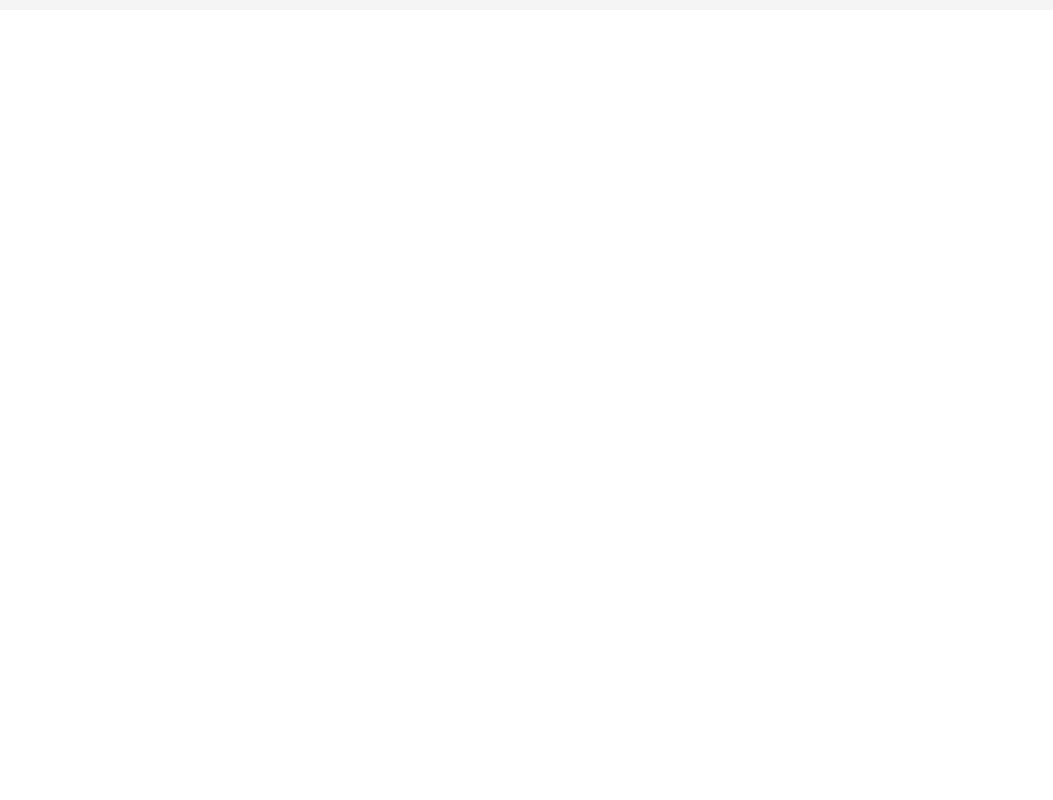
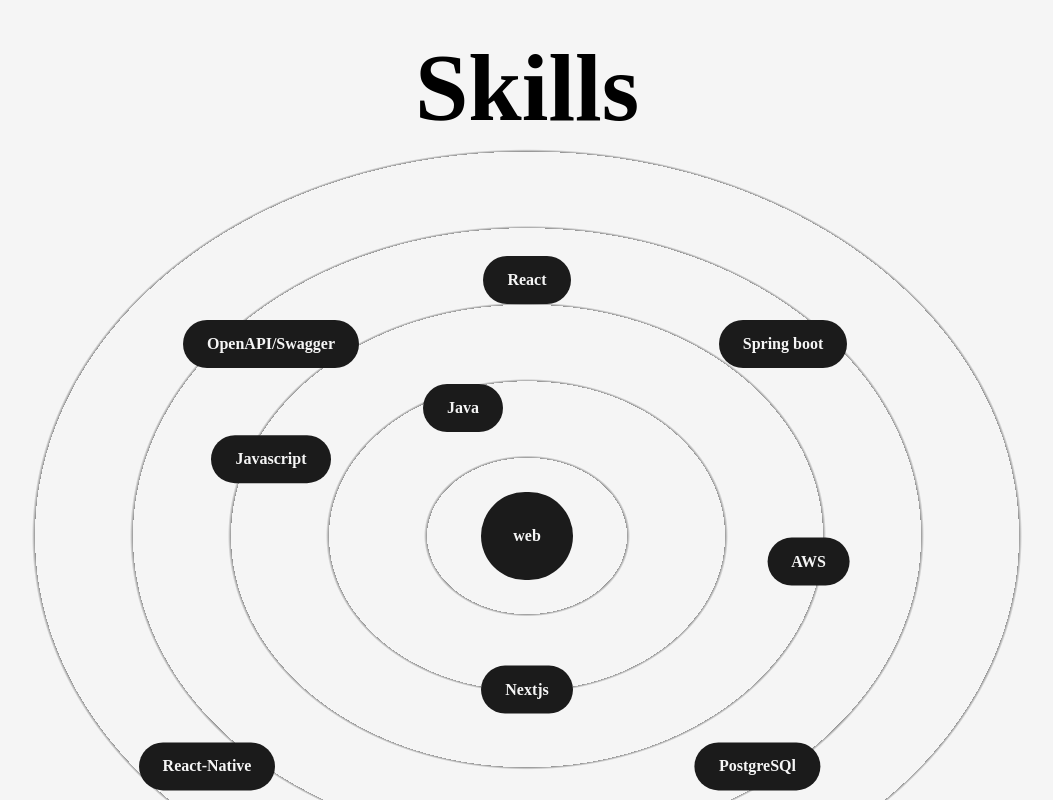
Before and after one commit to miharyjoe/Portfolio, a Next.js app: page /about in a window 1280 px wide. Shown: the part 980-1780 px from the top of the page, without its empty margins (113-1166 px from the left). Before the commit the page ends 990 px from the top, so only its background shows below. Built offline with nearby package versions, Linux system fonts and the light colour scheme.

Commit message:
feat: add skills

```diff
--- /dev/null
+++ b/src/components/Skills.js
@@ -0,0 +1,45 @@
+import React from "react";
+import { motion } from "framer-motion";
+
+const Skill = ({ name, x, y }) => {
+  return (
+    <motion.div
+      className="flex items-center justify-center rounded-full font-semibold
+     bg-dark text-light py-3 px-6 shadow-dark cursor-pointer absolute "
+      whileHover={{ scale: 1.05 }}
+      initial={{ x: 0, y: 0 }}
+      whileInView={{ x: x, y: y }}
+      transition={{ duration: 1.5 }}
+      viewport={{ once: true }}
+    >
+      {name}
+    </motion.div>
+  );
+};
+const Skills = () => {
+  return (
+    <>
+      <h2 className="font-bold text-8xl mt-64 w-full text-center">Skills</h2>
+      <div className="w-full h-screen relative flex items-center justify-center rounded-full bg-circularLight">
+        <motion.div
+          className="flex items-center justify-center rounded-full font-semibold
+           bg-dark text-light p-8 shadow-dark cursor-pointer"
+          whileHover={{ scale: 1.05 }}
+        >
+          web
+        </motion.div>
+        <Skill name="AWS" x="22vw" y="2vw" />
+        <Skill name="Java" x="-5vw" y="-10vw" />
+        <Skill name="Javascript" x="-20vw" y="-6vw" />
+        <Skill name="Nextjs" x="0vw" y="12vw" />
+        <Skill name="Spring boot" x="20vw" y="-15vw" />
+        <Skill name="OpenAPI/Swagger" x="-20vw" y="-15vw" />
+        <Skill name="React" x="0vw" y="-20vw" />
+        <Skill name="React-Native" x="-25vw" y="18vw" />
+        <Skill name="PostgreSQl" x="18vw" y="18vw" />
+      </div>
+    </>
+  );
+};
+
+export default Skills;
--- a/src/pages/about.js
+++ b/src/pages/about.js
@@ -5,6 +5,7 @@
 import profilpic from "../../public/images/profile/developer-pic-3.png";
 import Image from "next/image";
 import { useInView, useMotionValue, useSpring } from "framer-motion";
+import Skills from "@/components/Skills";
 
 const AnimatedNumbers = ({ value }) => {
   const ref = useRef(null);
@@ -82,6 +83,7 @@
               </div> */}
             </div>
           </div>
+          <Skills />
         </Layout>
       </main>
     </>
--- a/tailwind.config.js
+++ b/tailwind.config.js
@@ -18,6 +18,10 @@
       animation: {
         "spin-slow": "spin 8s linear infinite",
       },
+      backgroundImage: {
+        circularLight:
+          "repeating-radial-gradient(rgba(0,0,0,0.4) 2px,#f5f5f5 5px,#f5f5f5 100px);",
+      },
     },
   },
   plugins: [],
```
